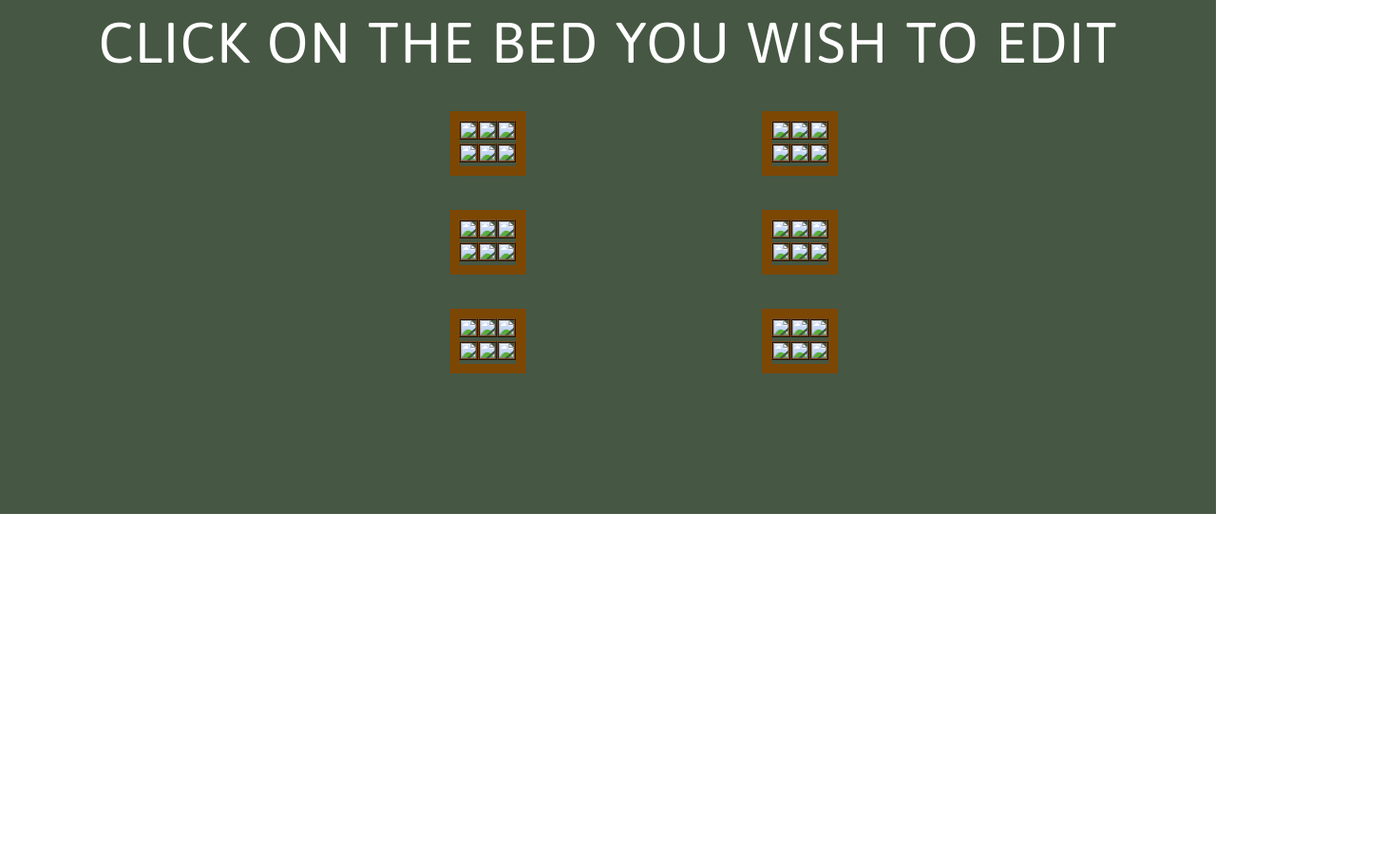
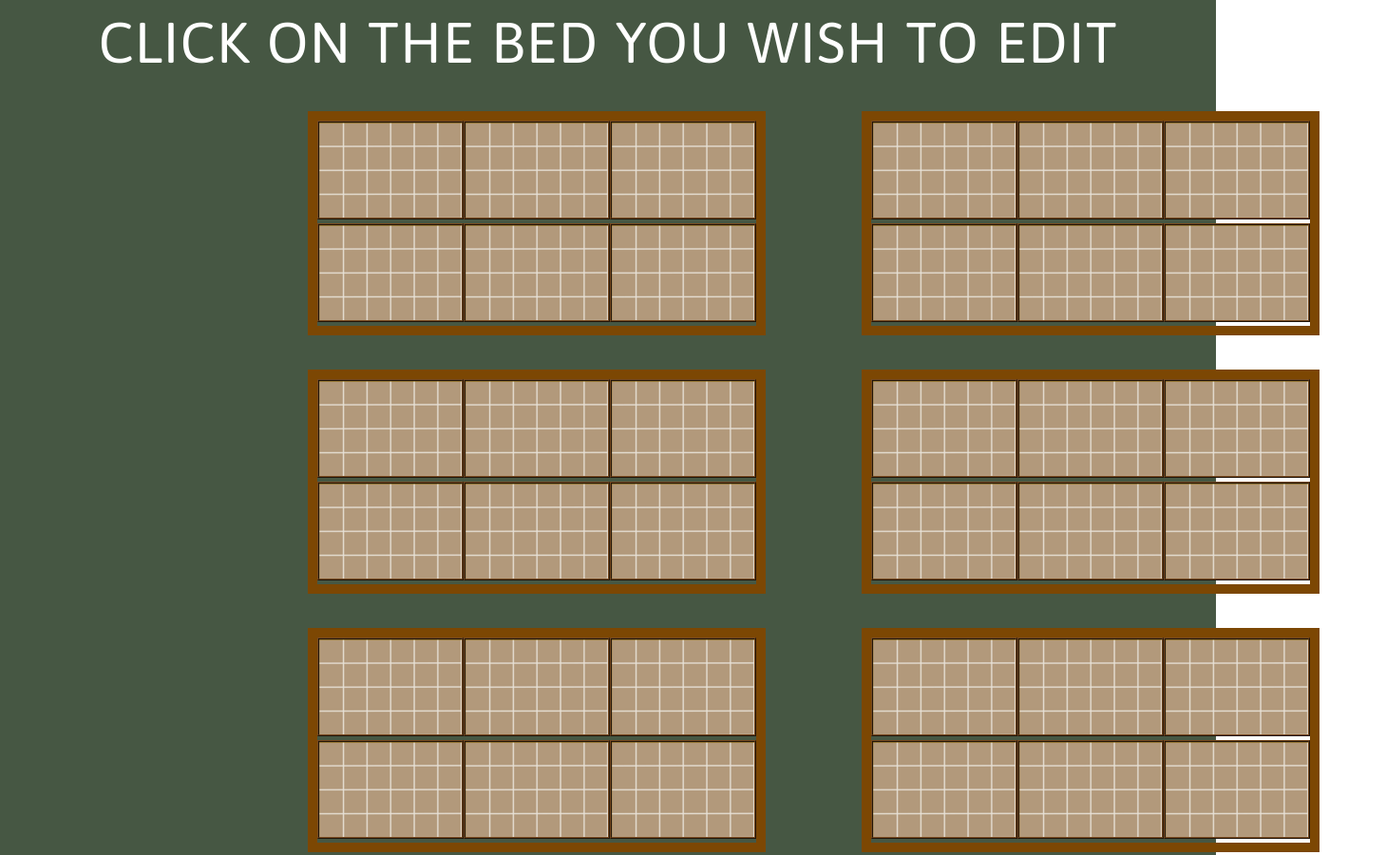
Before and after one commit to colt-smith/testhouse, a plain HTML site: page back.html in a window 1280 px wide. Shown: the part 800-1700 px from the top of the page at 95% size, 1459 px wide, since content can reach past the window. Before the commit the page ends 1341 px from the top, so only its background shows below. Drawn offline with Linux system fonts and the light colour scheme; files that its build step writes are made by us from their sources; files whose address does not match are found by name.

Commit message:
Fixed some shit

```diff
--- a/back.html
+++ b/back.html
@@ -4,10 +4,10 @@
     <meta charset="UTF-8">
     <meta http-equiv="X-UA-Compatible" content="IE=edge">
     <meta name="viewport" content="width=device-width, initial-scale=1.0">
-    <link rel="stylesheet" href="../static/style.css">
-    <link rel="stylesheet" href="../static/queries.css">
+    <link rel="stylesheet" href="style.css">
+    <link rel="stylesheet" href="queries.css">
     <link href="https://fonts.googleapis.com/css2?family=Asap:ital,wght@0,100;0,300;0,400;1,300&display=swap" rel="stylesheet">
-    <script type="text/javascript" src="../static/index.js"></script>
+    <script type="text/javascript" src="index.js"></script>
     <title>Greenhouse Website</title>
 </head>
 <body>
@@ -36,60 +36,60 @@
                     <!-- <script> fillGrid()</script> -->
                     <div class="grid-container">
                         <!-- <script> fillGrid()</script> -->
-                        <a href= 'form.html'><img src="../static/img/bed-section-2.png" class = "grid-item"></a>
-                        <a href= 'form.html'><img src="../static/img/bed-section-2.png" class = "grid-item"></a>
-                        <a href= 'form.html'><img src="../static/img/bed-section-2.png" class = "grid-item"></a>
-                        <a href= 'form.html'><img src="../static/img/bed-section-2.png" class = "grid-item"></a>
-                        <a href= 'form.html'><img src="../static/img/bed-section-2.png" class = "grid-item"></a>
-                        <a href= 'form.html'><img src="../static/img/bed-section-2.png" class = "grid-item"></a>
+                        <a href= 'form.html'><img src="/img/bed-section-2.png" class = "grid-item"></a>
+                        <a href= 'form.html'><img src="/img/bed-section-2.png" class = "grid-item"></a>
+                        <a href= 'form.html'><img src="/img/bed-section-2.png" class = "grid-item"></a>
+                        <a href= 'form.html'><img src="/img/bed-section-2.png" class = "grid-item"></a>
+                        <a href= 'form.html'><img src="/img/bed-section-2.png" class = "grid-item"></a>
+                        <a href= 'form.html'><img src="/img/bed-section-2.png" class = "grid-item"></a>
                       </div>
                     <div class="grid-container">
                         <!-- <script> fillGrid()</script> -->
-                        <a href= 'form.html'><img src="../static/img/bed-section-2.png" class = "grid-item"></a>
-                        <a href= 'form.html'><img src="../static/img/bed-section-2.png" class = "grid-item"></a>
-                        <a href= 'form.html'><img src="../static/img/bed-section-2.png" class = "grid-item"></a>
-                        <a href= 'form.html'><img src="../static/img/bed-section-2.png" class = "grid-item"></a>
-                        <a href= 'form.html'><img src="../static/img/bed-section-2.png" class = "grid-item"></a>
-                        <a href= 'form.html'><img src="../static/img/bed-section-2.png" class = "grid-item"></a>
+                        <a href= 'form.html'><img src="/img/bed-section-2.png" class = "grid-item"></a>
+                        <a href= 'form.html'><img src="/img/bed-section-2.png" class = "grid-item"></a>
+                        <a href= 'form.html'><img src="/img/bed-section-2.png" class = "grid-item"></a>
+                        <a href= 'form.html'><img src="/img/bed-section-2.png" class = "grid-item"></a>
+                        <a href= 'form.html'><img src="/img/bed-section-2.png" class = "grid-item"></a>
+                        <a href= 'form.html'><img src="/img/bed-section-2.png" class = "grid-item"></a>
                     </div>
                     <div class="grid-container">
                         <!-- <script> fillGrid()</script> -->
-                        <a href= 'form.html'><img src="../static/img/bed-section-2.png" class = "grid-item"></a>
-                        <a href= 'form.html'><img src="../static/img/bed-section-2.png" class = "grid-item"></a>
-                        <a href= 'form.html'><img src="../static/img/bed-section-2.png" class = "grid-item"></a>
-                        <a href= 'form.html'><img src="../static/img/bed-section-2.png" class = "grid-item"></a>
-                        <a href= 'form.html'><img src="../static/img/bed-section-2.png" class = "grid-item"></a>
-                        <a href= 'form.html'><img src="../static/img/bed-section-2.png" class = "grid-item"></a>
+                        <a href= 'form.html'><img src="/img/bed-section-2.png" class = "grid-item"></a>
+                        <a href= 'form.html'><img src="/img/bed-section-2.png" class = "grid-item"></a>
+                        <a href= 'form.html'><img src="/img/bed-section-2.png" class = "grid-item"></a>
+                        <a href= 'form.html'><img src="/img/bed-section-2.png" class = "grid-item"></a>
+                        <a href= 'form.html'><img src="/img/bed-section-2.png" class = "grid-item"></a>
+                        <a href= 'form.html'><img src="/img/bed-section-2.png" class = "grid-item"></a>
                       </div>
                 </div>
                 <div class = "img-box-of-3">
                     <!-- <script> fillGrid()</script> -->
                     <div class="grid-container">
                         <!-- <script> fillGrid()</script> -->
-                        <a href= 'form.html'><img src="../static/img/bed-section-2.png" class = "grid-item"></a>
-                        <a href= 'form.html'><img src="../static/img/bed-section-2.png" class = "grid-item"></a>
-                        <a href= 'form.html'><img src="../static/img/bed-section-2.png" class = "grid-item"></a>
-                        <a href= 'form.html'><img src="../static/img/bed-section-2.png" class = "grid-item"></a>
-                        <a href= 'form.html'><img src="../static/img/bed-section-2.png" class = "grid-item"></a>
-                        <a href= 'form.html'><img src="../static/img/bed-section-2.png" class = "grid-item"></a>
+                        <a href= 'form.html'><img src="/img/bed-section-2.png" class = "grid-item"></a>
+                        <a href= 'form.html'><img src="/img/bed-section-2.png" class = "grid-item"></a>
+                        <a href= 'form.html'><img src="/img/bed-section-2.png" class = "grid-item"></a>
+                        <a href= 'form.html'><img src="/img/bed-section-2.png" class = "grid-item"></a>
+                        <a href= 'form.html'><img src="/img/bed-section-2.png" class = "grid-item"></a>
+                        <a href= 'form.html'><img src="/img/bed-section-2.png" class = "grid-item"></a>
                       </div>
                     <div class="grid-container">
                         <!-- <script> fillGrid()</script> -->
-                        <a href= 'form.html'><img src="../static/img/bed-section-2.png" class = "grid-item"></a>
-                        <a href= 'form.html'><img src="../static/img/bed-section-2.png" class = "grid-item"></a>
-                        <a href= 'form.html'><img src="../static/img/bed-section-2.png" class = "grid-item"></a>
-                        <a href= 'form.html'><img src="../static/img/bed-section-2.png" class = "grid-item"></a>
-                        <a href= 'form.html'><img src="../static/img/bed-section-2.png" class = "grid-item"></a>
-                        <a href= 'form.html'><img src="../static/img/bed-section-2.png" class = "grid-item"></a>
+                        <a href= 'form.html'><img src="/img/bed-section-2.png" class = "grid-item"></a>
+                        <a href= 'form.html'><img src="/img/bed-section-2.png" class = "grid-item"></a>
+                        <a href= 'form.html'><img src="/img/bed-section-2.png" class = "grid-item"></a>
+                        <a href= 'form.html'><img src="/img/bed-section-2.png" class = "grid-item"></a>
+                        <a href= 'form.html'><img src="/img/bed-section-2.png" class = "grid-item"></a>
+                        <a href= 'form.html'><img src="/img/bed-section-2.png" class = "grid-item"></a>
                     </div>
                     <div class="grid-container">
                         <!-- <script> fillGrid()</script> -->
-                        <a href= 'form.html'><img src="../static/img/bed-section-2.png" class = "grid-item"></a>
-                        <a href= 'form.html'><img src="../static/img/bed-section-2.png" class = "grid-item"></a>
-                        <a href= 'form.html'><img src="../static/img/bed-section-2.png" class = "grid-item"></a>
-                        <a href= 'form.html'><img src="../static/img/bed-section-2.png" class = "grid-item"></a>
-                        <a href= 'form.html'><img src="../static/img/bed-section-2.png" class = "grid-item"></a>
-                        <a href= 'form.html'><img src="../static/img/bed-section-2.png" class = "grid-item"></a>
+                        <a href= 'form.html'><img src="/img/bed-section-2.png" class = "grid-item"></a>
+                        <a href= 'form.html'><img src="/img/bed-section-2.png" class = "grid-item"></a>
+                        <a href= 'form.html'><img src="/img/bed-section-2.png" class = "grid-item"></a>
+                        <a href= 'form.html'><img src="/img/bed-section-2.png" class = "grid-item"></a>
+                        <a href= 'form.html'><img src="/img/bed-section-2.png" class = "grid-item"></a>
+                        <a href= 'form.html'><img src="/img/bed-section-2.png" class = "grid-item"></a>
                       </div>
                 </div>
                 <!-- <img src="../static/img/filler_form.jpg" class = "form"> -->
--- a/queries.css
+++ b/queries.css
@@ -234,7 +234,7 @@
 /***************************/
 /*          HEIGHTS        */
 /***************************/
-@media only screen and (max-height: 812px){
+/* @media only screen and (max-height: 812px){
     .hero-text-box{
         width: 25%;
     }
@@ -246,4 +246,4 @@
     .main-nav{
         font-size: 20%;
     }
-}
+} */
```
Also changed, not shown: front.html (+36 -36 lines).
